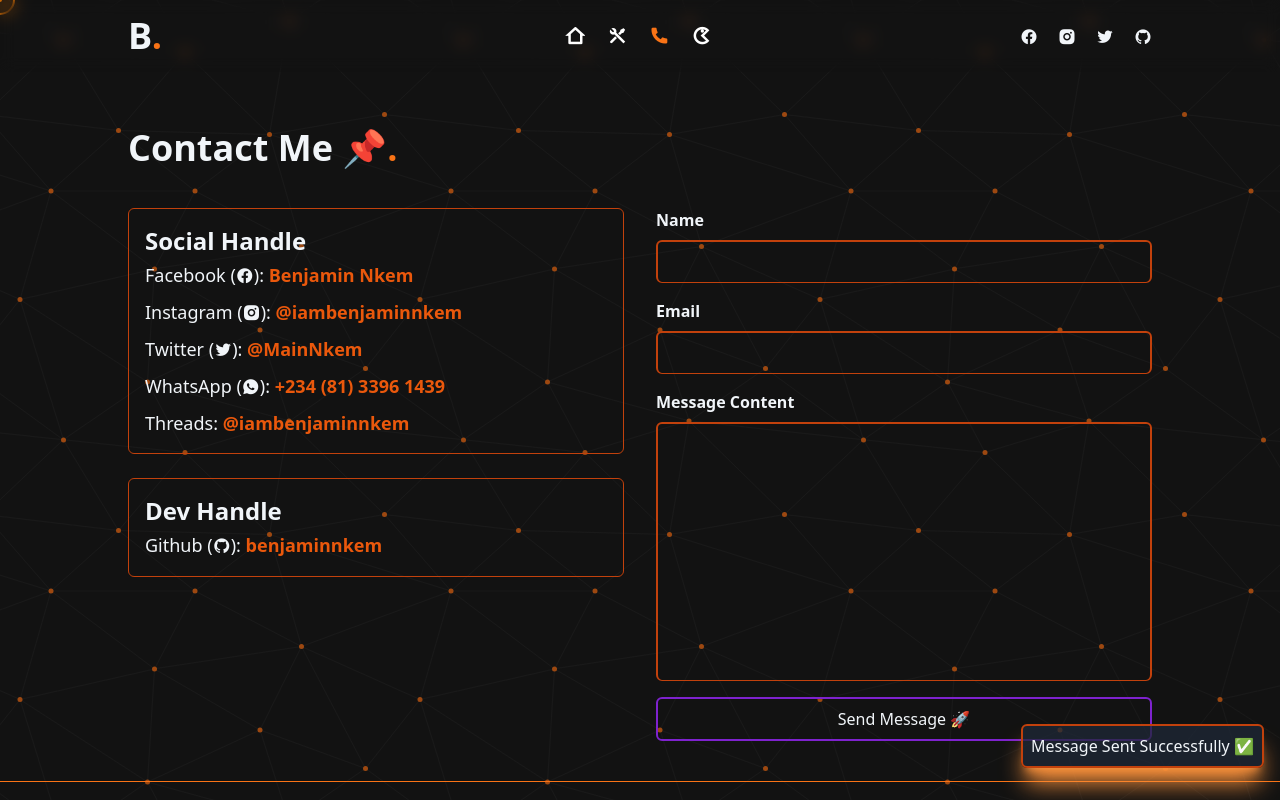
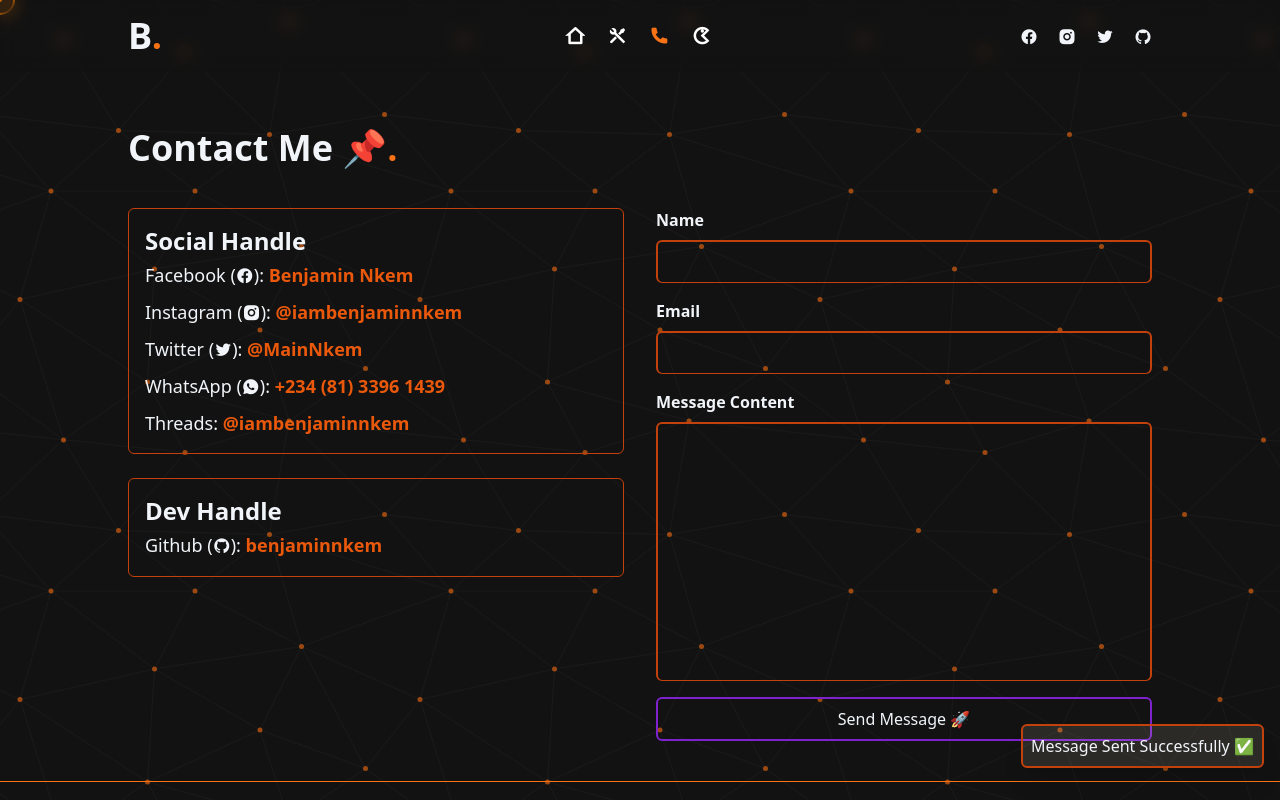
Before and after one commit to benjaminnkem/portfolio, a Next.js app: page /contact in a window 1280 px wide. Both pictures are taken after typing "Sample", "name@example.com", "Sample" into the empty fields and a click on the input "Send Message 🚀". Shown: the top 800 px of the page. Built offline with nearby package versions, Linux system fonts and the light colour scheme.

Commit message:
Changed Message Successful Alert Style

```diff
--- a/app/contact/contact-content.js
+++ b/app/contact/contact-content.js
@@ -42,7 +42,7 @@ const ContactContent = () => {
 
     if (Object.keys(gottenErrors).length >= 1) setStatus({ ...status, loading: false, success: false }); //
     if (Object.keys(gottenErrors).length === 0) {
-      await new Promise((resolve) => setTimeout(() => resolve(), 2000)); // To emulate a real-world scenario
+      await new Promise((resolve) => setTimeout(() => resolve(), 1000)); // To emulate a real-world scenario
       setStatus({ ...status, loading: false, success: true });
       setErrors({});
       setFormData({ name: "", email: "", content: "" });
--- a/app/contact/contact.css
+++ b/app/contact/contact.css
@@ -1,18 +1,16 @@
 .msg-success {
+  transform: scale(1.5);
+  opacity: 0;
   animation: msg-pop 3s ease-in-out;
 }
 
 @keyframes msg-pop {
-  0% {
-    transform: translateY(100%) scale(0.5);
-    opacity: 0;
-  }
-  30% {
+  10% {
     transform: translateY(0) scale(1);
     opacity: 1;
   }
   90% {
-    transform: translateY(0) scale(1);
+    transform: translateY(0);
     opacity: 1;
   }
   100% {
--- a/app/contact/msg-sent-successfully.js
+++ b/app/contact/msg-sent-successfully.js
@@ -1,7 +1,7 @@
 const MsgSentSuccessfully = () => {
   return (
     <>
-      <div className="fixed bottom-8 right-4 msg-success bg-gray-800 bg-opacity-75 border-2 border-orange-700 p-2 rounded-md shadow-xl shadow-orange-400">
+      <div className="fixed bottom-8 right-4 msg-success bg-[#dccfbc21] bg-opacity-20 border-2 border-orange-700 p-2 rounded-md shadow-xl">
         <div>Message Sent Successfully ✅</div>
       </div>
     </>
```
